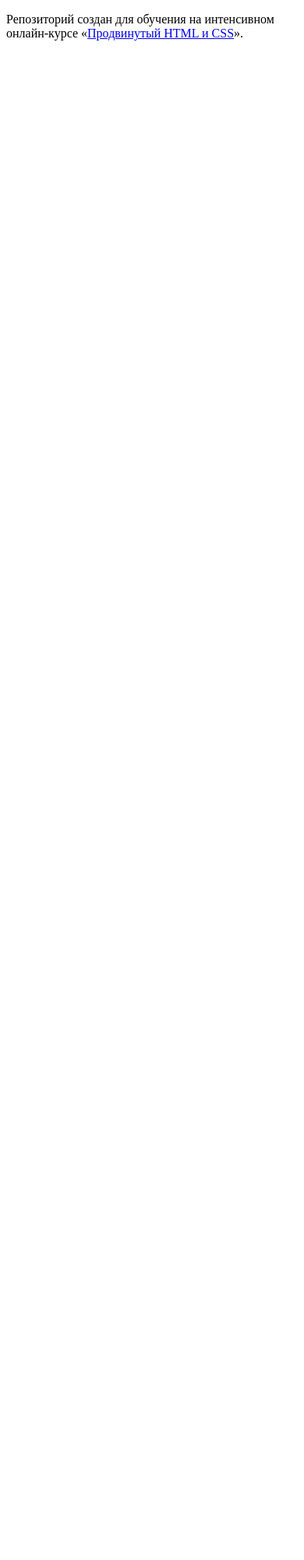
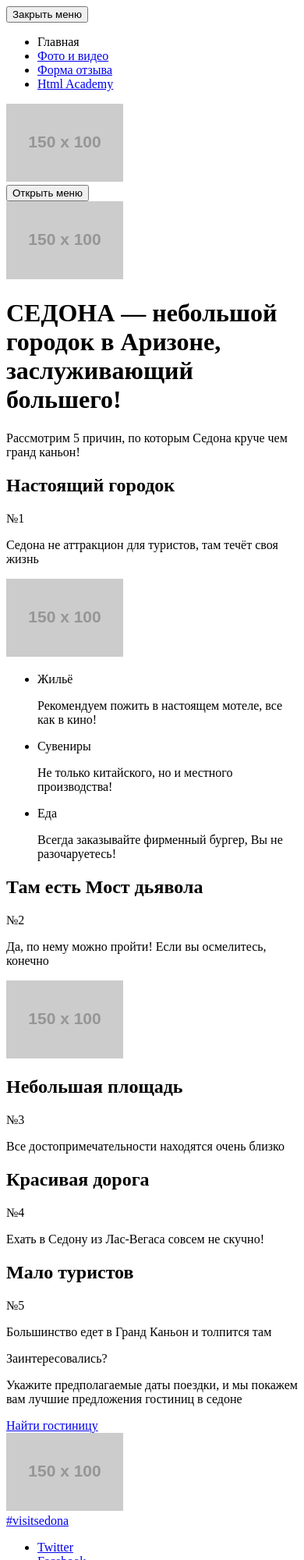
Before and after one commit to grandmaus/198062-sedona-1, a website: page index.html in a window 390 px wide. Shown: the top 2000 px of the page at 78% size. Before the commit the page ends 844 px from the top, so only its background shows below. Drawn offline with Linux system fonts and the light colour scheme; placeholder pictures from the web are drawn by us.

Commit message:
I did codding mobile version

```diff
--- a/index.html
+++ b/index.html
@@ -2,11 +2,141 @@
 <html lang="ru">
   <head>
     <meta charset="utf-8">
-    <title>HTML Academy: Седона</title>
+    <meta name="viewport" content="width=device-width, initial-scale=1.0">
+    <title>Седона</title>
   </head>
   <body>
+    <header class="page-header">
+      <nav class="main-nav">
+        <button class="main-nav__toggle  main-nav__toggle--close" type="button">Закрыть меню</button>
+        <ul class="main-nav__list">
+          <li class="main-nav__item">
+            <a class="main-nav__link">Главная</a>
+          </li>
+          <li class="main-nav__item">
+            <a class="main-nav__link" href="photo.html">Фото и видео</a>
+          </li>
+          <li class="main-nav__item">
+            <a class="main-nav__link" href="form.html">Форма отзыва</a>
+          </li>
+          <li class="main-nav__item">
+            <a class="main-nav__link" href="https://htmlacademy.ru">Html Academy</a>
+          </li>
+        </ul>
+      </nav>
+      <div class="site-logo  site-logo--header">
+        <a class="site-logo__link">
+          <img src="http://placehold.it/150x100" width="150" height="100" alt="Седона">
+        </a>
+      </div>
+      <button class="main-nav__toggle  main-nav__toggle--open" type="button">Открыть меню</button>
+    </header>
 
-    <p>Репозиторий создан для обучения на интенсивном онлайн‑курсе «<a href="https://htmlacademy.ru/intensive/adaptive">Продвинутый HTML и CSS</a>».</p>
+    <main>
+      <div class="banner  banner--index">
+        <img src="http://placehold.it/150x100" width="150" height="100" alt="Седона">
+      </div>
+      <div class="page-description">
+        <h1 class="page-title">
+          СЕДОНА — небольшой городок в Аризоне, заслуживающий большего!
+        </h1>
+        <p class="page-description__text">
+          Рассмотрим 5 причин, по которым Седона круче чем гранд каньон!
+        </p>
+      </div>
+      <section class="reason">
+        <h2 class="reason__title">Настоящий городок</h2>
+        <span class="reason__number">№1</span>
+        <p class="reason__description">
+          Седона не аттракцион для туристов, там течёт своя жизнь
+        </p>
+        <div class="reason__image">
+          <img src="http://placehold.it/150x100" width="150" height="100" alt="Настоящий городок">
+        </div>
+      </section>
+      <ul class="advantages-list">
+        <li class="advantages-list__item">
+          <span class="advantages-list__title">Жильё</span>
+          <p class="advantages-list__description">
+            Рекомендуем пожить в настоящем мотеле, все как в кино!
+          </p>
+        </li>
+        <li class="advantages-list__item">
+          <span class="advantages-list__title">Сувениры</span>
+          <p class="advantages-list__description">
+            Не только китайского, но и местного производства!
+          </p>
+        </li>
+        <li class="advantages-list__item">
+          <span class="advantages-list__title">Еда</span>
+          <p class="advantages-list__description">
+            Всегда заказывайте фирменный бургер, Вы не разочаруетесь!
+          </p>
+        </li>
+      </ul>
+      <section class="reason">
+        <h2 class="reason__title">Там есть Мост дьявола</h2>
+        <span class="reason__number">№2</span>
+        <p class="reason__description">
+          Да, по нему можно пройти! Если вы осмелитесь, конечно
+        </p>
+        <div class="reason__image">
+          <img src="http://placehold.it/150x100" width="150" height="100" alt="Настоящий городок">
+        </div>
+      </section>
+      <section class="reason  reason--no-img">
+        <h2 class="reason__title">Небольшая площадь</h2>
+        <span class="reason__number">№3</span>
+        <p class="reason__description">
+          Все достопримечательности находятся очень близко
+        </p>
+      </section>
 
+      <section class="reason  reason--no-img">
+        <h2 class="reason__title">Красивая дорога</h2>
+        <span class="reason__number">№4</span>
+        <p class="reason__description">
+          Ехать в Седону из Лас-Вегаса совсем не скучно!
+        </p>
+      </section>
+
+      <section class="reason  reason--no-img">
+        <h2 class="reason__title">Мало туристов</h2>
+        <span class="reason__number">№5</span>
+        <p class="reason__description">
+          Большинство едет в Гранд Каньон и толпится там
+        </p>
+      </section>
+      <div class="search-hotel">
+        <span class="search-hotel__title">Заинтересовались?</span>
+        <p class="search-hotel__description">
+          Укажите предполагаемые даты поездки, и мы
+          покажем вам лучшие предложения гостиниц в седоне
+        </p>
+        <a href="order-hotel.html" class="button">Найти гостиницу</a>
+      </div>
+      <div class="map">
+        <img src="http://placehold.it/150x100" width="150" height="100" alt="Карта Седоны">
+      </div>
+    </main>
+
+    <footer class="page-footer">
+      <a class="page-footer__hashtag" href="#">#visitsedona</a>
+      <ul class="social-list">
+        <li class="social-list__item">
+          <a class="social-list__link" href="#">Twitter</a>
+        </li>
+        <li class="social-list__item">
+          <a class="social-list__link" href="#">Facebook</a>
+        </li>
+        <li class="social-list__item">
+          <a class="social-list__link" href="#">Youtube</a>
+        </li>
+      </ul>
+      <address class="developer-contact">
+        <span class="developer-contact__text">Разработано</span>
+        <a class="developer-contact__link" href="#">HTML Academy</a>
+      </address>
+    </footer>
   </body>
 </html>
```
Also changed, not shown: form.html (added, +129 -0 lines), photo.html (added, +127 -0 lines).
